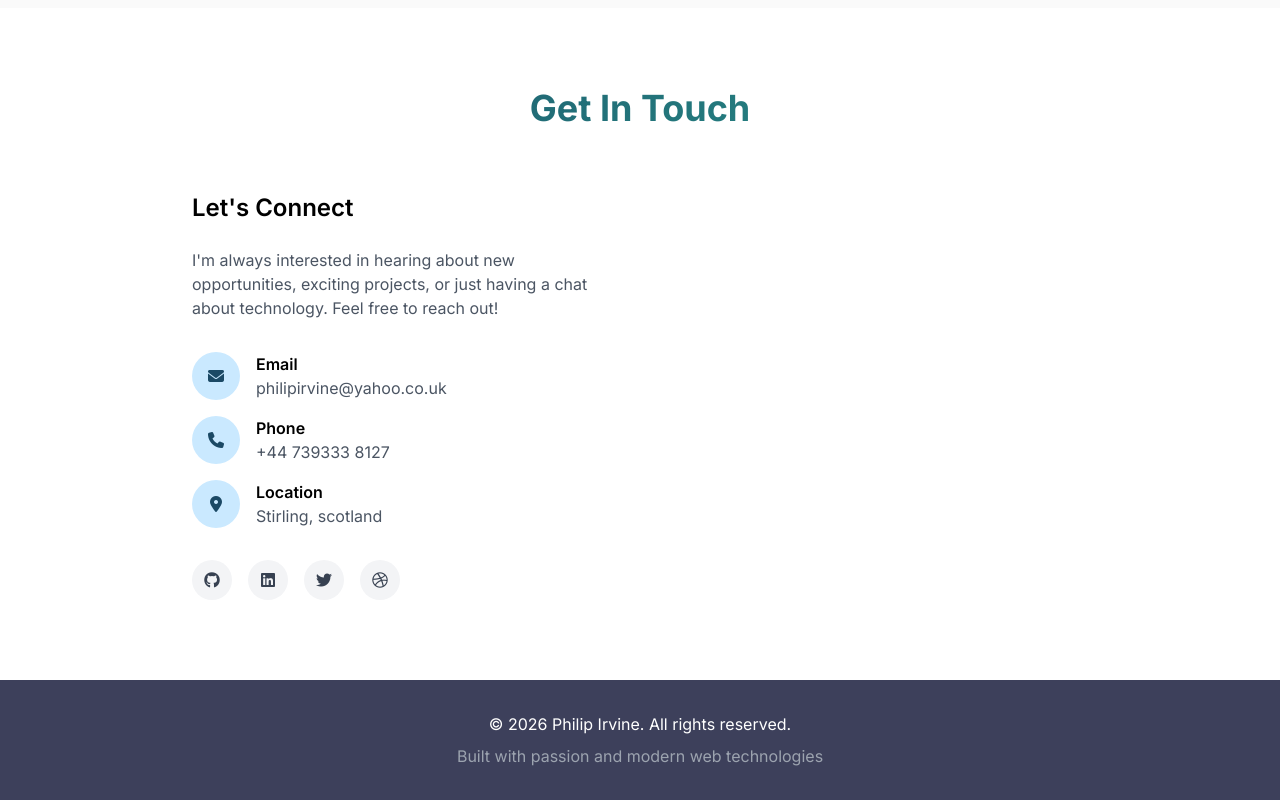
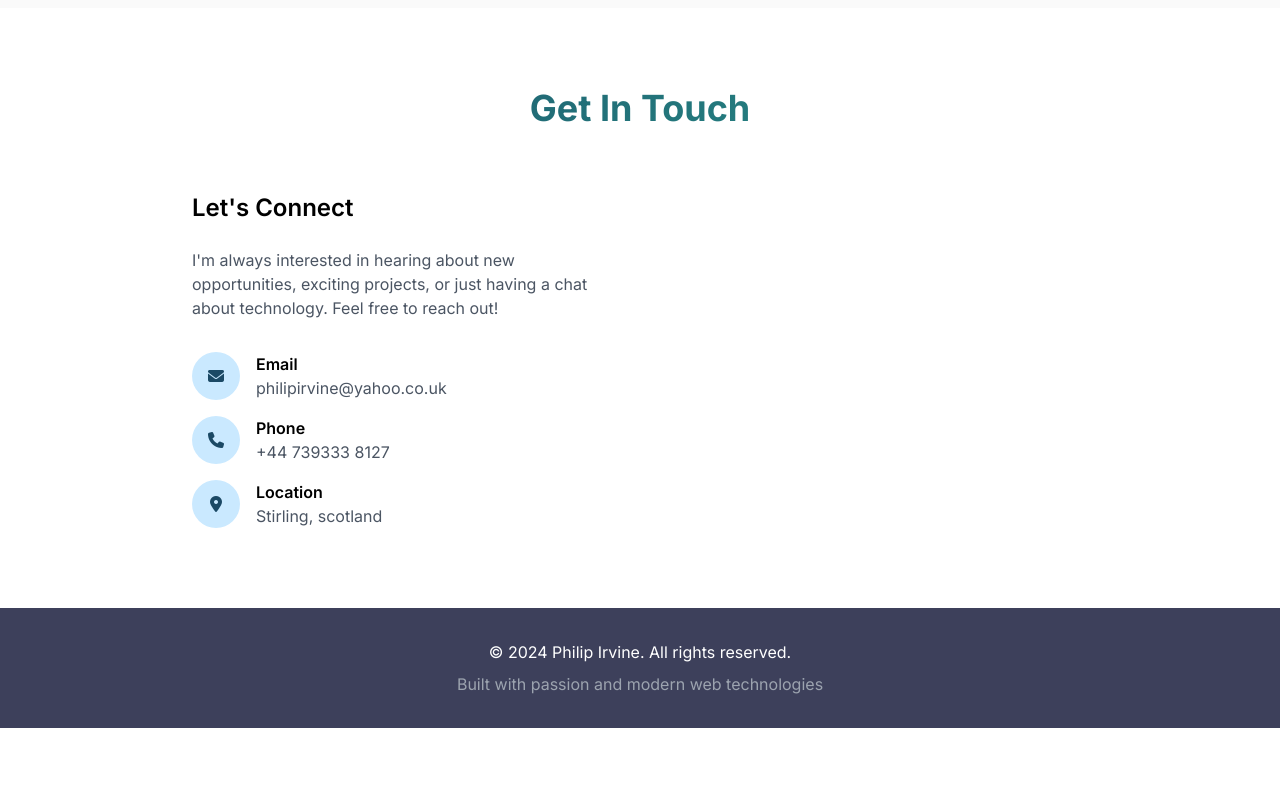
Before and after one commit to Philip-Irvine/philip-irvine.io, a website: page index.html in a window 1280 px wide. Shown: the part 7746-8546 px from the top of the page. After the commit the page ends 8474 px from the top, so only its background shows below. Drawn offline with nearby package versions, Linux system fonts and the light colour scheme.

Commit message:
Remove social media links and update copyright year
Removed social media links section and updated copyright year.

```diff
--- a/index.html
+++ b/index.html
@@ -700,21 +700,7 @@ print(importance.head())</code></pre>
                                     </div>
                                 </div>
                             </div>
-                            <div class="flex space-x-4 mt-8">
-                                <a href="#" class="w-10 h-10 bg-gray-100 rounded-full flex items-center justify-center hover:bg-[#CAE9FF] transition-colors">
-                                    <i class="fab fa-github text-gray-700 hover:text-[#1B4965]"></i>
-                                </a>
-                                <a href="#" class="w-10 h-10 bg-gray-100 rounded-full flex items-center justify-center hover:bg-[#CAE9FF] transition-colors">
-                                    <i class="fab fa-linkedin text-gray-700 hover:text-[#1B4965]"></i>
-                                </a>
-                                <a href="#" class="w-10 h-10 bg-gray-100 rounded-full flex items-center justify-center hover:bg-[#CAE9FF] transition-colors">
-                                    <i class="fab fa-twitter text-gray-700 hover:text-[#1B4965]"></i>
-                                </a>
-                                <a href="#" class="w-10 h-10 bg-gray-100 rounded-full flex items-center justify-center hover:bg-[#CAE9FF] transition-colors">
-                                    <i class="fab fa-dribbble text-gray-700 hover:text-[#1B4965]"></i>
-                                </a>
-                            </div>
-                        </div>
+                                                    </div>
                         <div>
                             <!-- Contact form removed - contact information displayed on the left -->
                             <div id="form-message" class="mt-4 hidden"></div>
@@ -728,7 +714,7 @@ print(importance.head())</code></pre>
     <!-- Footer -->
     <footer class="bg-[#3D405B] text-white py-8">
         <div class="container mx-auto px-6 text-center">
-            <p>&copy; 2026 Philip Irvine. All rights reserved.</p>
+            <p>&copy; 2024 Philip Irvine. All rights reserved.</p>
             <p class="mt-2 text-gray-400">Built with passion and modern web technologies</p>
         </div>
     </footer>
```
